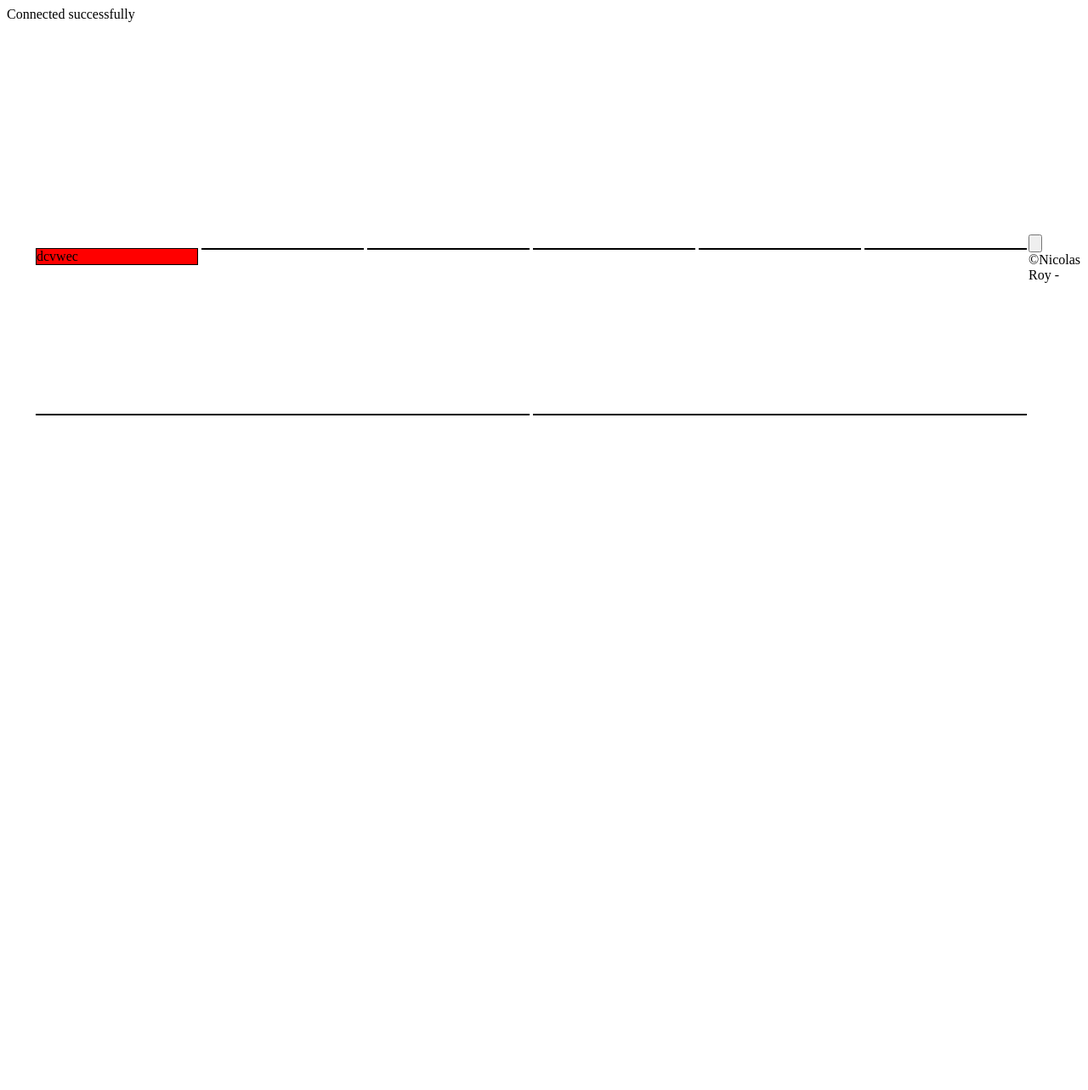
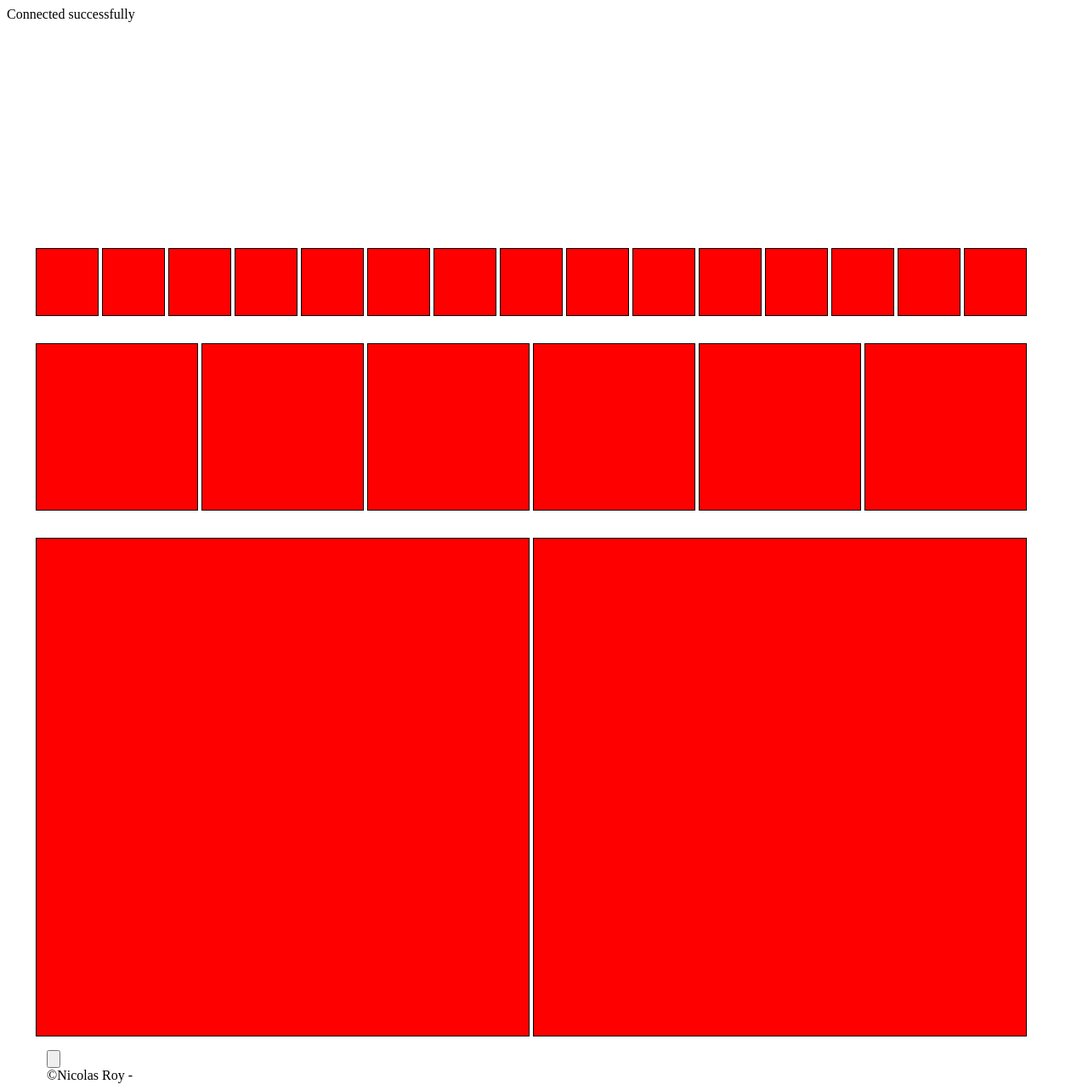
Before and after one commit to nicolasroy11/n_col_bootstrap, a PHP site: page / in a window 1280 px wide. Shown: the whole page at 85% size. Before the commit the page ends 489 px from the top, so only its background shows below. Run offline with PHP 8.4, Linux system fonts and the light colour scheme; some libraries are stand-ins or nearby versions.

Commit message:
working version - produces squares

```diff
--- a/includes/header.php
+++ b/includes/header.php
@@ -11,14 +11,11 @@
 		$( document ).ready(function() {
 		    $(".row-fluid").each(function()
 		    	{
-				    var count = $(this).children(".col-fluid").length;
-				    //alert(count);
+		    		var col = $(this).children(".col-fluid");
+				    var count = col.length;
 				    var width = $(".container").width()/count;
-				    var col = $(this).children(".col-fluid");
 				    col.css('width', width);
-				    alert(col.width());
-				    col.css('height', width);
-				    alert(col.height());
+				    col.children().css('height', width);
 				}
 		    );
 		});
--- a/index.php
+++ b/index.php
@@ -46,9 +46,57 @@ $results = mysqli_query($conn, $query) or die(mysql_error());;
 ?>
 
 <div class="container">
+<div class="row-fluid">
+		<div class="col-fluid">
+			<p class="test"></p>
+		</div><!--col-fluid-->
+		<div class="col-fluid">
+			<p class="test"></p>
+		</div><!--col-fluid-->
+		<div class="col-fluid">
+			<p class="test"></p>
+		</div><!--col-fluid-->
+		<div class="col-fluid">
+			<p class="test"></p>
+		</div><!--col-fluid-->
+		<div class="col-fluid">
+			<p class="test"></p>
+		</div><!--col-fluid-->
+		<div class="col-fluid">
+			<p class="test"></p>
+		</div><!--col-fluid-->
+		<div class="col-fluid">
+			<p class="test"></p>
+		</div><!--col-fluid-->
+		<div class="col-fluid">
+			<p class="test"></p>
+		</div><!--col-fluid-->
+		<div class="col-fluid">
+			<p class="test"></p>
+		</div><!--col-fluid-->
+		<div class="col-fluid">
+			<p class="test"></p>
+		</div><!--col-fluid-->
+		<div class="col-fluid">
+			<p class="test"></p>
+		</div><!--col-fluid-->
+		<div class="col-fluid">
+			<p class="test"></p>
+		</div><!--col-fluid-->
+		<div class="col-fluid">
+			<p class="test"></p>
+		</div><!--col-fluid-->
+		<div class="col-fluid">
+			<p class="test"></p>
+		</div><!--col-fluid-->
+		<div class="col-fluid">
+			<p class="test"></p>
+		</div><!--col-fluid-->
+	</div><!--row-fluid-->
+
 	<div class="row-fluid">
 		<div class="col-fluid">
-			<p class="test">dcvwec</p>
+			<p class="test"></p>
 		</div><!--col-fluid-->
 		<div class="col-fluid">
 			<p class="test"></p>
@@ -77,7 +125,9 @@ $results = mysqli_query($conn, $query) or die(mysql_error());;
 	</div><!--row-fluid-->
 </div><!--container-->
 
-<input type="button" onclick="jsTest()">
+<div class="container">
+	<input type="button" onclick="jsTest()">
+<div>
 
 <?php
 //Include footer (important - contains closing </body> tag)
```
